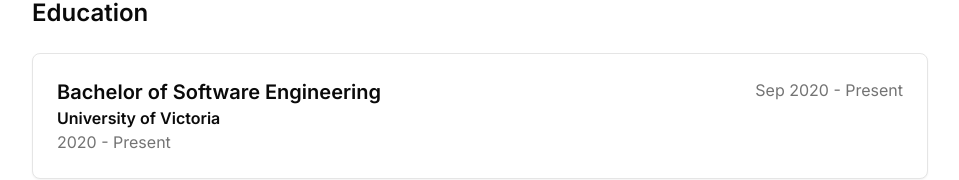
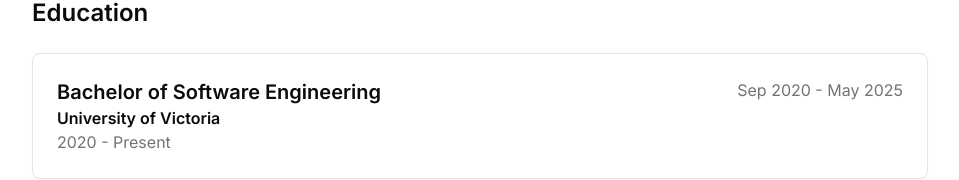
Before and after one commit to palodaman/website, a Next.js app: page /resume in a window 1280 px wide. Shown: the part 2494-2674 px from the top of the page, without its empty margins (160-1119 px from the left). Built offline with nearby package versions, Linux system fonts and the light colour scheme.

Commit message:
update education year

```diff
--- a/app/resume/page.tsx
+++ b/app/resume/page.tsx
@@ -179,7 +179,7 @@ export default function Resume() {
             <div>
             <h3 className="text-xl font-semibold">Bachelor of Software Engineering</h3>
             </div>
-            <p className="text-muted-foreground"> Sep 2020 - Present</p>
+            <p className="text-muted-foreground"> Sep 2020 - May 2025</p>
           </div>
           <p className="font-semibold">University of Victoria</p>
           <p className="text-muted-foreground">2020 - Present</p>
```
